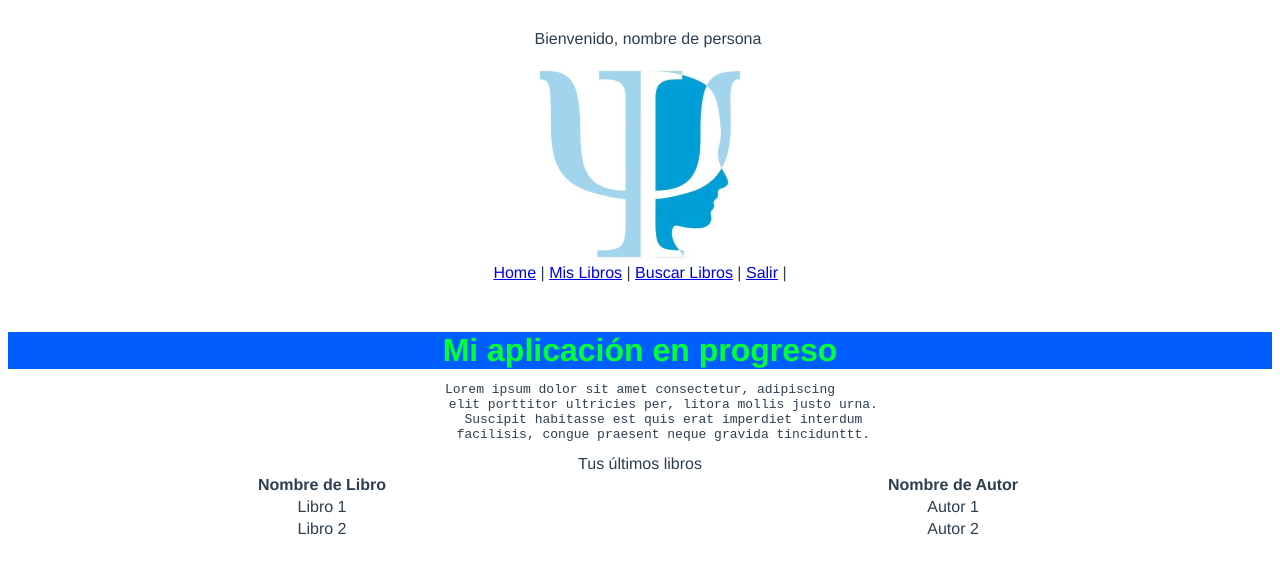
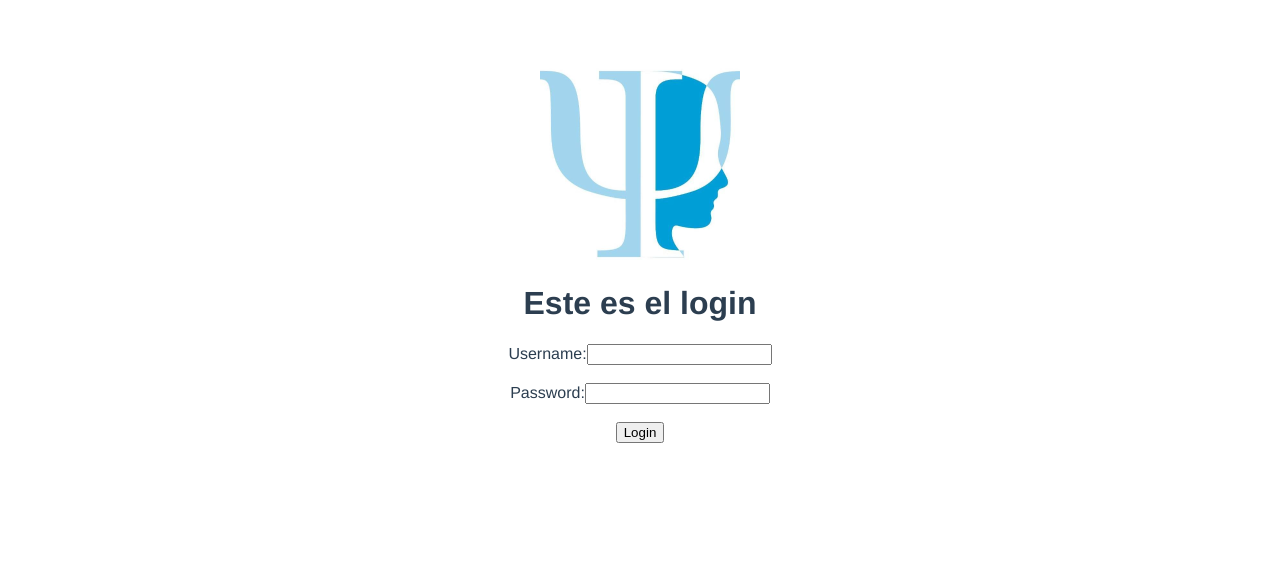
Before and after one commit to Esteban-droid/Mi-primera-aplicaci-n, a Vue app: page / in a window 1280 px wide. Shown: the top 574 px of the page. Built offline with nearby package versions, Linux system fonts and the light colour scheme.

Commit message:
Avanzando mas

```diff
--- a/src/App.vue
+++ b/src/App.vue
@@ -2,22 +2,22 @@
   <div id="app">
     <img alt="Vue logo" src="./assets/psicologia.png">
     <!--<HelloWorld msg="Mi primera aplicación"/>-->
-    <ejemplo></ejemplo>
-
+    <Login></Login>
+    <!--<Principal></Principal>-->
   </div>
 </template>
 
 <script>
   //import HelloWorld from './components/HelloWorld.vue'
-  import ejemplo from './components/ejemplo.vue'
-
+  import Login from "@/components/Login";
+  //import Principal from "@/components/Principal";
 
 export default {
   name: 'App',
   components: {
+    Login,
+    //Principal,
     //HelloWorld,
-    ejemplo,
-
   }
 }
 </script>
--- /dev/null
+++ b/src/components/Login.vue
@@ -0,0 +1,29 @@
+<template>
+  <div>
+    <h1>Este es el login</h1>
+    <div id="container">
+      <form>
+        <!-- Username -->
+        <label for="name">Username:</label>
+        <input type="name">
+        <br><br>
+        <!-- Password -->
+        <label for="username">Password:</label>
+        <input type="password">
+        <br><br>
+          <!-- Submit Button -->
+        <input type="submit" value="Login">
+      </form>
+    </div>
+  </div>
+</template>
+
+<script>
+export default {
+name: "Login"
+}
+</script>
+
+<style scoped>
+
+</style>
--- a/src/components/ejemplo.vue
+++ b/src/components/Principal.vue
@@ -38,7 +38,7 @@
 
 <script>
 export default {
-name: "ejemplo"
+name: "Principal"
 }
 </script>
 
```
